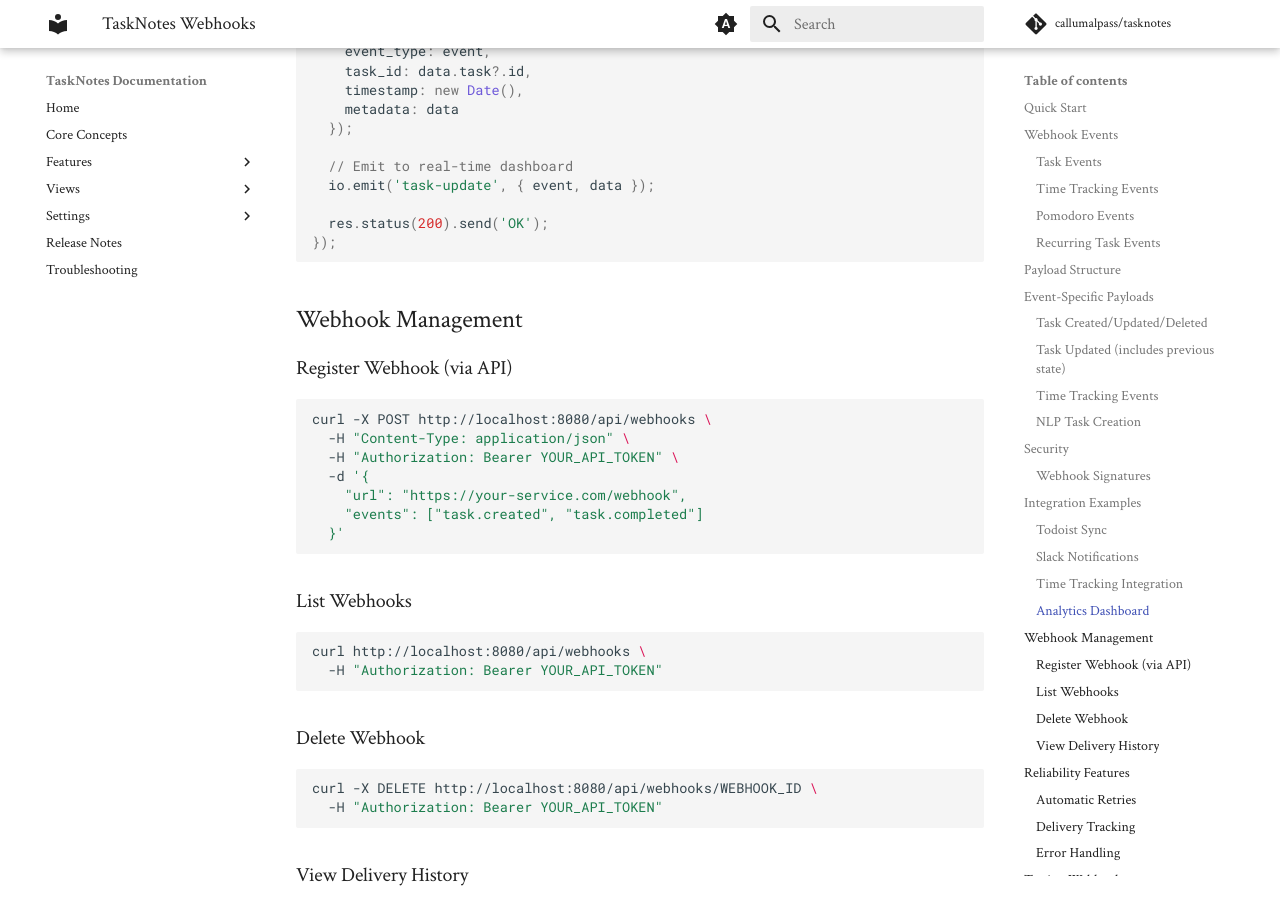
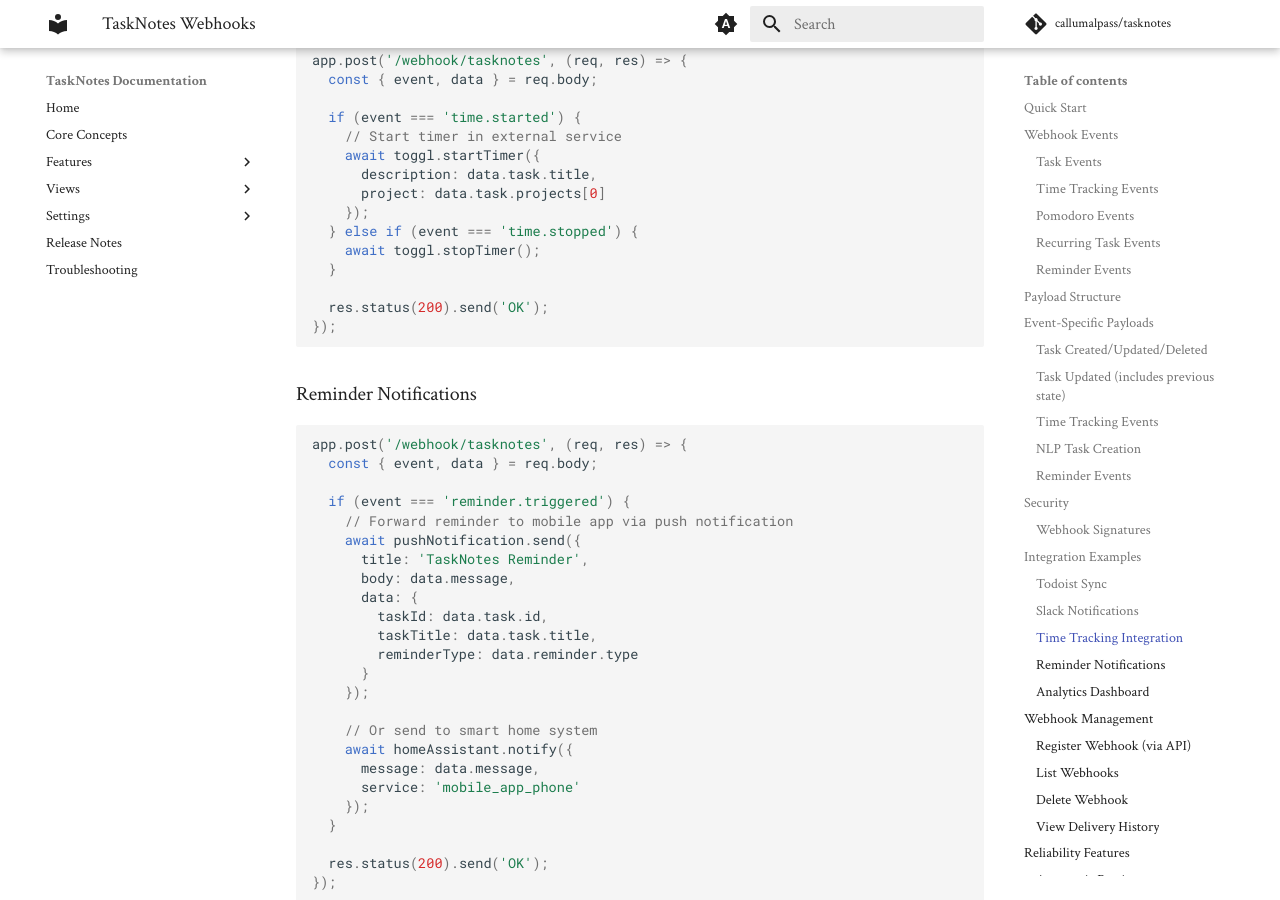
Before and after one commit to thisisthedave/tasknotes, an MkDocs documentation site: the page built from docs/webhooks.md, in a window 1280 px wide and 900 px high, scrolled down 5647 px. Built offline with MkDocs 1.6.1 and Material for MkDocs 9.7.7, drawn with Linux system fonts in a browser that asks for light colours; comment, search, counter and statistics services are not loaded; some of the changed text lies outside the part shown.

Commit message:
feat(webhooks): add reminder.triggered event for notification integrations
Add webhook support for TaskNotes reminder/notification system to enable
external integrations when reminders fire.

**Changes:**
- Add `reminder.triggered` webhook event type to types.ts
- Trigger webhook in NotificationService.triggerNotification() method
- Include comprehensive reminder payload data:
  - Task information
  - Reminder details (type, timing, message)
  - Notification metadata (time, type, message)
- Update webhook modal to include reminder events
- Add reminder webhook documentation with integration examples
- Update test webhook server to handle reminder events

**Webhook Payload:**
The reminder.triggered event includes:
- Full task context
- Reminder configuration (relative/absolute, offset, description)
- Actual notification time and message sent
- Notification type (system/in-app) used

**Integration Examples:**
- Mobile push notifications
- Smart home system alerts
- Cross-platform reminder sync
- Custom notification routing

This enables external systems to receive real-time notifications when
TaskNotes reminders fire, perfect for mobile apps, smart home integration,
or custom notification systems that extend beyond Obsidian.

````diff
--- a/docs/webhooks.md
+++ b/docs/webhooks.md
@@ -36,6 +36,10 @@ TaskNotes triggers webhooks for the following events:
 ### Recurring Task Events
 
 - `recurring.instance.completed` - When a recurring task instance is marked complete
+
+### Reminder Events
+
+- `reminder.triggered` - When a task reminder fires and displays a notification
 
 ## Payload Structure
 
@@ -118,6 +122,27 @@ All webhook payloads follow this structure:
     "task": { /* TaskInfo object */ },
     "source": "nlp",
     "originalText": "Review PR #123 tomorrow high priority @work"
+  }
+}
+```
+
+### Reminder Events
+
+```json
+{
+  "event": "reminder.triggered",
+  "data": {
+    "task": { /* TaskInfo object */ },
+    "reminder": {
+      "id": "rem_1234",
+      "type": "relative",
+      "relatedTo": "due",
+      "offset": "-PT15M",
+      "description": "Don't forget this important task!"
+    },
+    "notificationTime": "2024-03-15T14:15:00.000Z",
+    "message": "Don't forget this important task!",
+    "notificationType": "system"
   }
 }
 ```
@@ -245,6 +270,35 @@ app.post('/webhook/tasknotes', (req, res) => {
     });
   } else if (event === 'time.stopped') {
     await toggl.stopTimer();
+  }
+
+  res.status(200).send('OK');
+});
+```
+
+### Reminder Notifications
+
+```javascript
+app.post('/webhook/tasknotes', (req, res) => {
+  const { event, data } = req.body;
+
+  if (event === 'reminder.triggered') {
+    // Forward reminder to mobile app via push notification
+    await pushNotification.send({
+      title: 'TaskNotes Reminder',
+      body: data.message,
+      data: {
+        taskId: data.task.id,
+        taskTitle: data.task.title,
+        reminderType: data.reminder.type
+      }
+    });
+
+    // Or send to smart home system
+    await homeAssistant.notify({
+      message: data.message,
+      service: 'mobile_app_phone'
+    });
   }
 
   res.status(200).send('OK');
--- a/test-webhook.js
+++ b/test-webhook.js
@@ -113,6 +113,12 @@ app.post('/webhook', (req, res) => {
         console.log(`  ⏹️  Time tracking stopped: "${req.body.data.task?.title}"`);
         break;
 
+      case 'reminder.triggered':
+        console.log(`  🔔 Reminder triggered: "${req.body.data.task?.title}"`);
+        console.log(`  📝 Message: "${req.body.data.message}"`);
+        console.log(`  🕐 Notification time: ${req.body.data.notificationTime}`);
+        break;
+
       default:
         console.log(`  🔍 Unknown event: ${req.body.event}`);
     }
````
Also changed, not shown: 3 other files.
